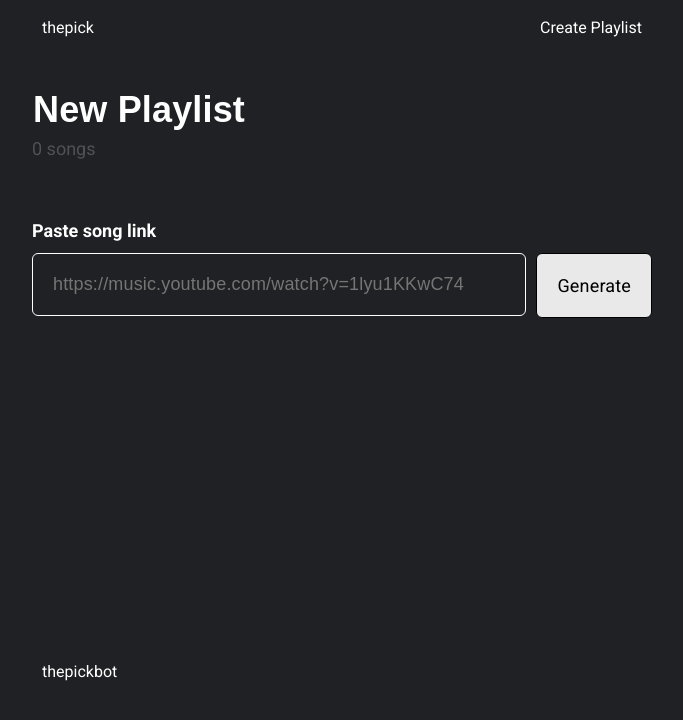
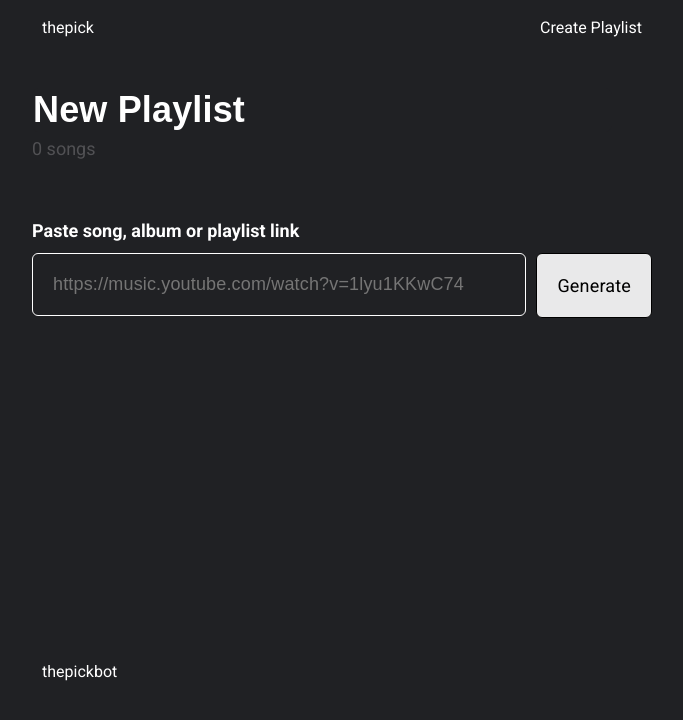
Before and after one commit to The-Pick-Team/thepick-web-playlist, a React app: page / in a window 1280 px wide. Shown: the top 720 px of the page, without its empty margins (298-981 px from the left). Built offline with nearby package versions, Linux system fonts and the light colour scheme.

Commit message:
text change

```diff
--- a/src/NewPlaylist/NewPlaylist.js
+++ b/src/NewPlaylist/NewPlaylist.js
@@ -71,7 +71,7 @@ export function NewPlaylist() {
         totalSongs={playlist.total || '0'}
       />
       <LinkInput
-        label="Paste song link"
+        label="Paste song, album or playlist link"
         placeholder="https://music.youtube.com/watch?v=1lyu1KKwC74"
         variant={INPUT_VARIANTS.PRIMARY}
         onChange={handleInputChange}
```
